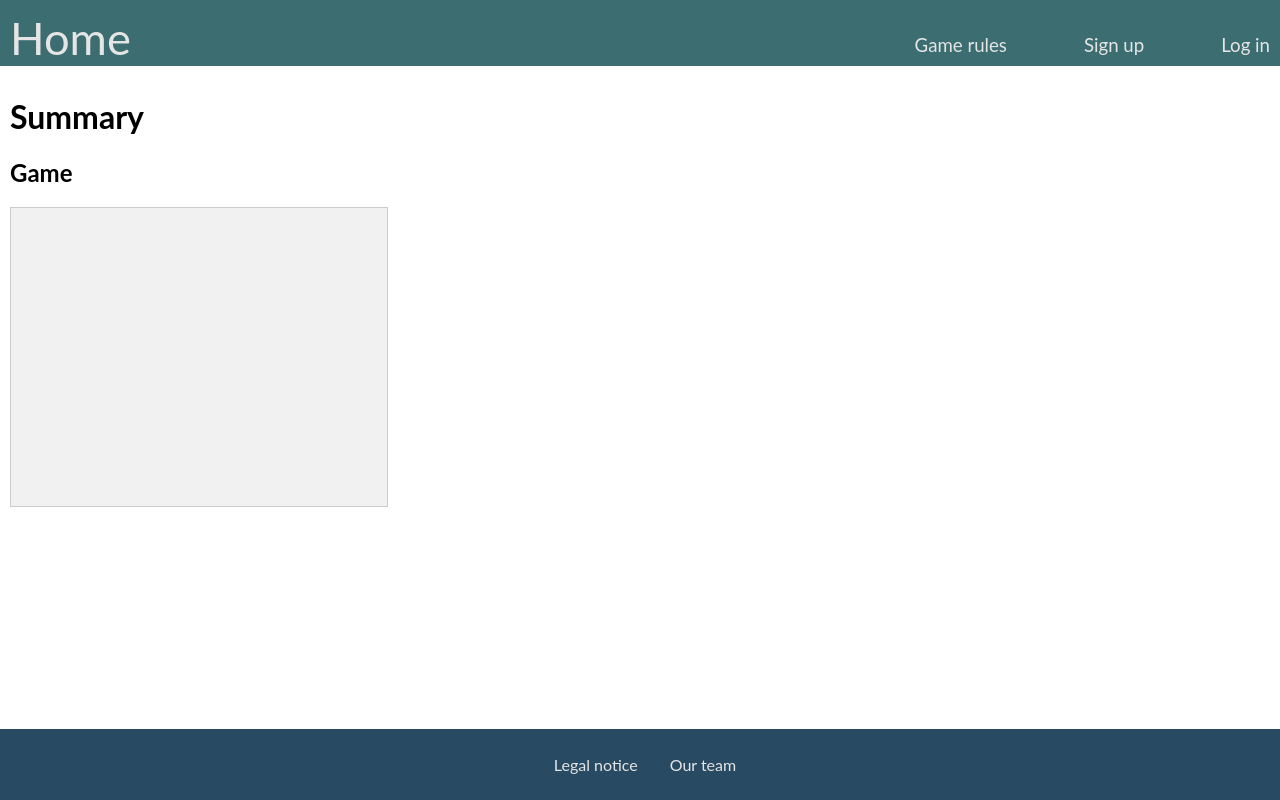
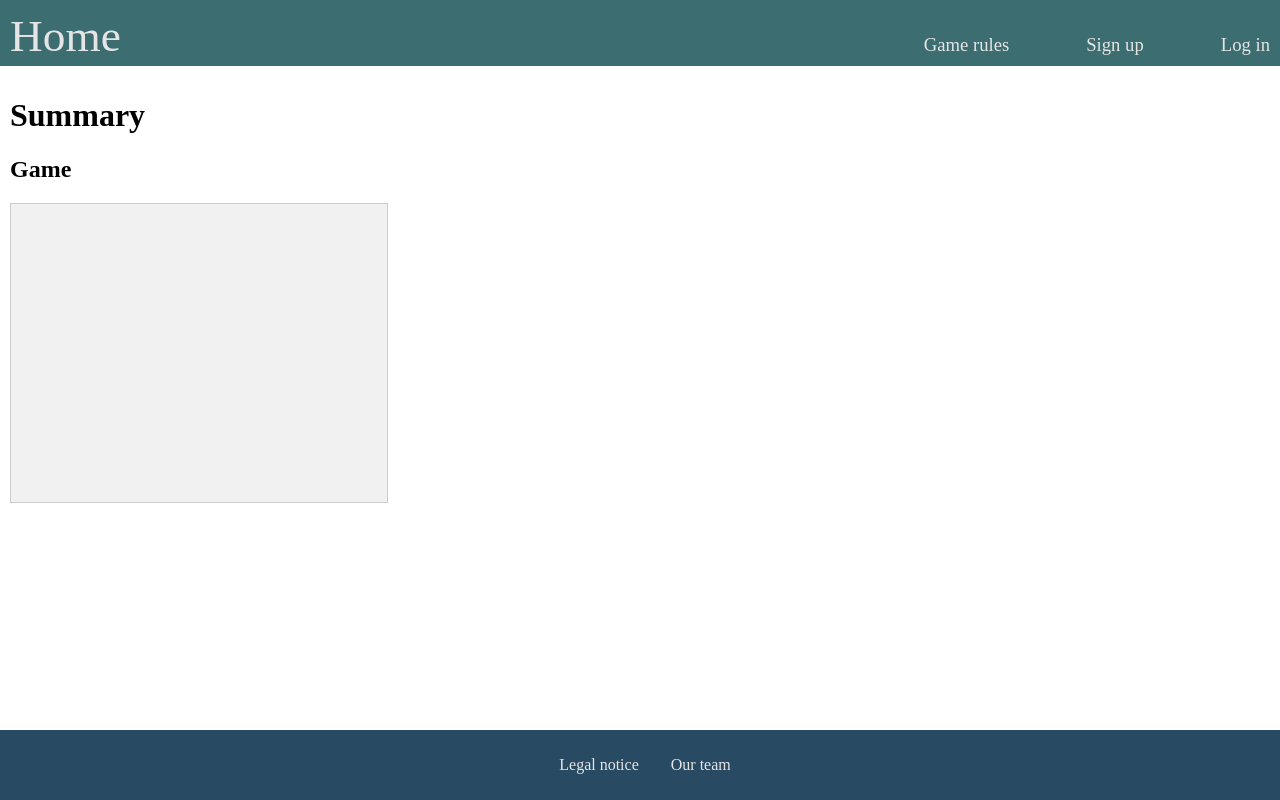
Before and after one commit to Aliptic/phone_game, a Symfony app: template templates/summary/index.html.twig in a window 1280 px wide. Run offline with Twig, Linux system fonts and the light colour scheme; the template is opened without the code that fills it, so the values that code supplies are empty; some libraries are stand-ins or nearby versions.

Commit message:
Fixed body in summary css

```diff
--- a/templates/summary/history.html.twig
+++ b/templates/summary/history.html.twig
@@ -8,11 +8,6 @@
 <style>
     * {
       box-sizing: border-box
-    }
-
-    body {
-      margin: 0;
-      font-family: "Lato", sans-serif;
     }
 
     .summary-recap {
--- a/templates/summary/index.html.twig
+++ b/templates/summary/index.html.twig
@@ -8,11 +8,6 @@
 <style>
     * {
       box-sizing: border-box
-    }
-
-    body {
-      margin: 0;
-      font-family: "Lato", sans-serif;
     }
 
     .summary-recap {
```
